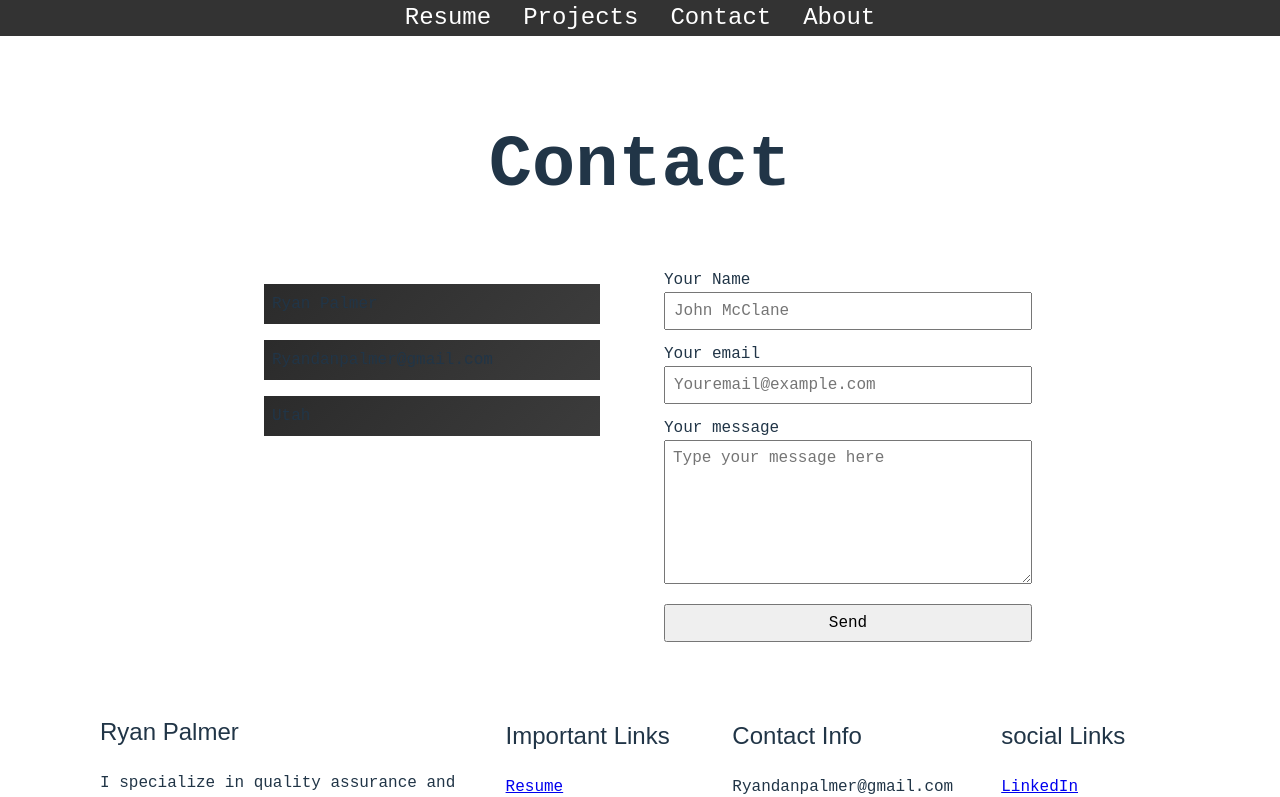
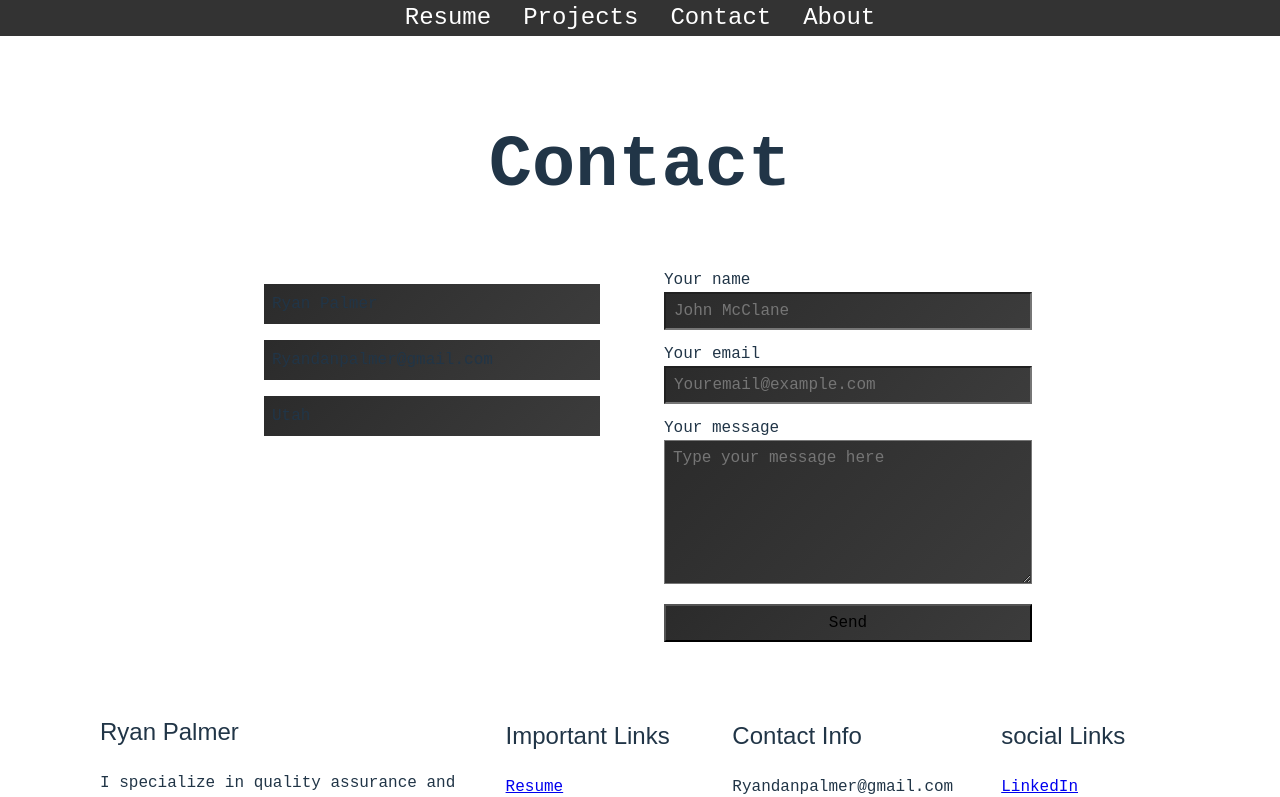
Before and after one commit to Nakatomi881/my-resume-site, a React (Vite) app in the folder my-resume-site/: page /contact in a window 1280 px wide. Shown: the top 797 px of the page. Built offline with nearby package versions, Linux system fonts and the light colour scheme.

Commit message:
fixed form on contact page

```diff
--- a/my-resume-site/src/App.css
+++ b/my-resume-site/src/App.css
@@ -4,16 +4,3 @@
   padding: 2rem;
   text-align: center;
 }
-
-.logo {
-  height: 6em;
-  padding: 1.5em;
-  will-change: filter;
-  transition: filter 300ms;
-}
-.logo:hover {
-  filter: drop-shadow(0 0 2em #646cffaa);
-}
-.logo.react:hover {
-  filter: drop-shadow(0 0 2em #61dafbaa);
-}
--- a/my-resume-site/src/pages/contact/Contact.tsx
+++ b/my-resume-site/src/pages/contact/Contact.tsx
@@ -22,7 +22,7 @@ const Contact: React.FC = () => {
         <div className={styles.right}>
           <form action="https://formspree.io/f/xovepana" method="POST">
             <div className={styles.yourName}>
-              <label htmlFor="name">Your Name</label>
+              <label htmlFor="name">Your name</label>
               <input placeholder="John McClane" id="name" required type="text" />
             </div>
             <div>
--- a/my-resume-site/src/pages/contact/contact.module.css
+++ b/my-resume-site/src/pages/contact/contact.module.css
@@ -16,7 +16,6 @@
   }
 
   .container {
-
     display: flex;
     justify-content: center;
     gap: 1rem;
@@ -26,12 +25,9 @@
 
 
   .left {
-
     max-width: 400px;
     padding: 1rem;
     width: 100%;
-
-
 
   }
 
@@ -54,6 +50,7 @@
 
   }
 
+
   .right {
     display: flex;
     flex-direction: column;
@@ -65,18 +62,22 @@
   }
 
 
+
+
   .right input,
   .right textarea {
     box-sizing: border-box;
+    background: linear-gradient(135deg, #2b2b2b, #3c3c3c);
     display: inline-block;
     font-size: 1rem;
-    width: 100%;
     margin: .0 0 .75rem 0;
     max-width: 100%;
     padding: .5rem;
+    width: 100%;
   }
 
 .right label {
+
   display: block;
   text-align: left;
 }
```
